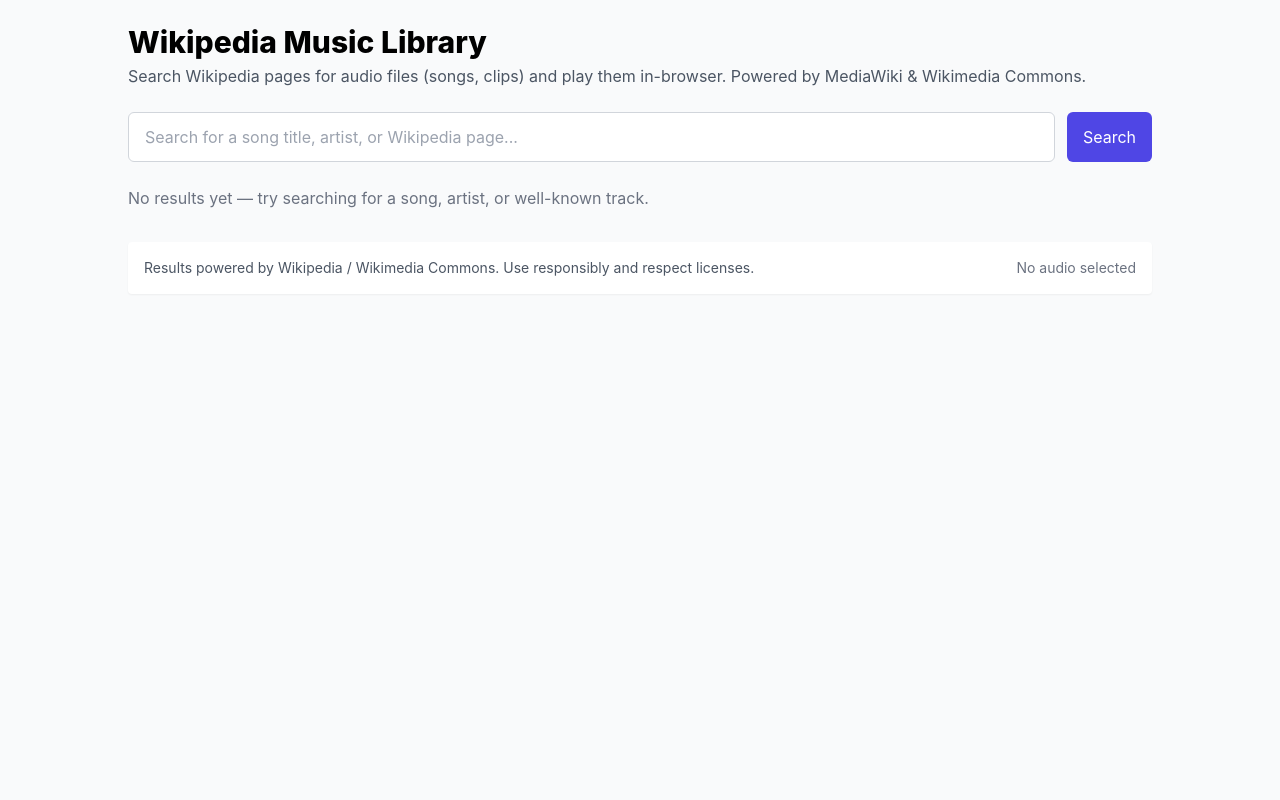
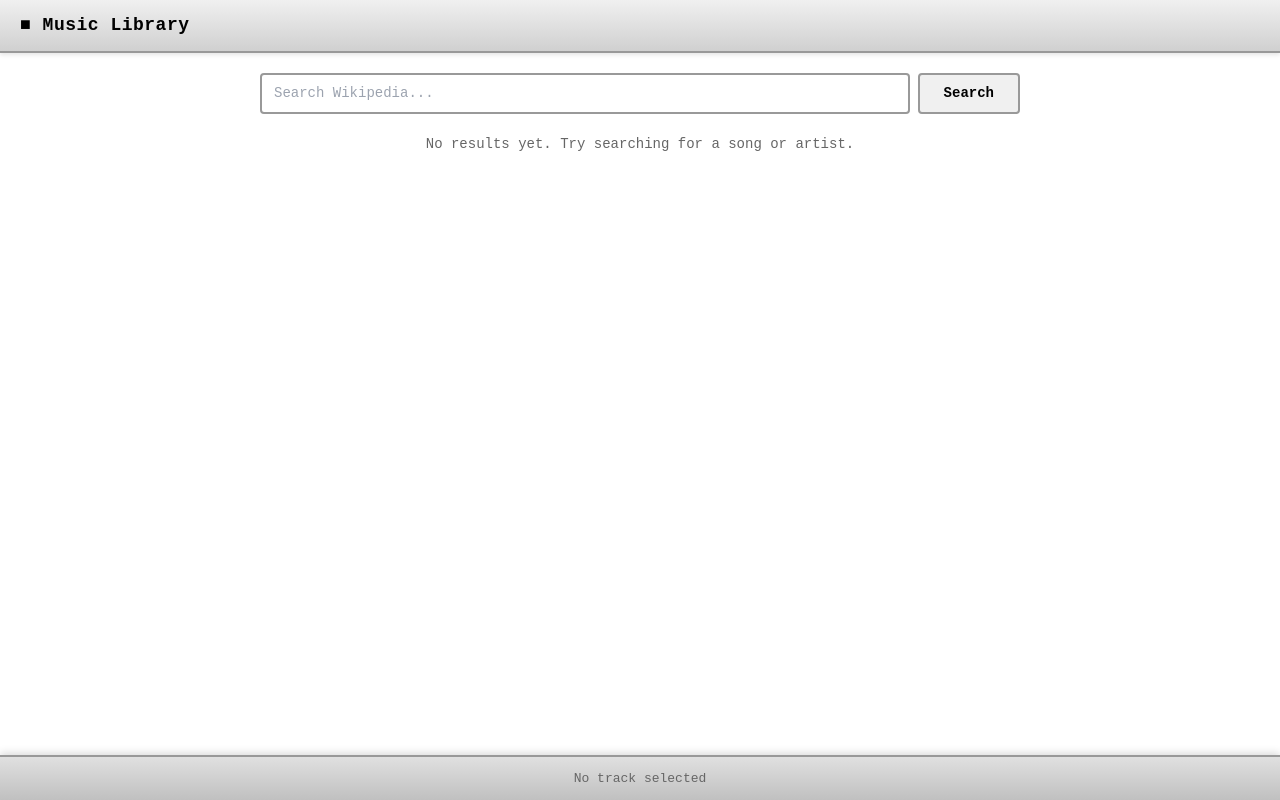
Before and after one commit to Farwalker3/wikipedia-music-library, a React (Create React App) app: page / in a window 1280 px wide. Built offline with nearby package versions, Linux system fonts and the light colour scheme.

Commit message:
Redesign with 90s Apple minimalist aesthetic + fixed player + loop

```diff
--- a/src/App.js
+++ b/src/App.js
@@ -1,21 +1,7 @@
 import React, { useState, useEffect, useRef } from "react";
 
+// 90s Apple-inspired minimalist Wikipedia Music Library
 
-// Wikipedia Music Library
-// Single-file React component (default export) you can drop into a React app.
-// Uses the MediaWiki API (wikipedia.org + commons) to search pages, extract File: links
-// and resolve audio file URLs to allow playback directly in the browser.
-// Styling uses Tailwind classes (no imports required if your project already has Tailwind configured).
-
-
-// Notes & limitations:
-// - This frontend-only app queries Wikipedia and Commons APIs with origin=* which is supported by Wikimedia.
-// - Not every Wikipedia article has audio files; many audio assets for songs live on Wikimedia Commons.
-// - Proper productionizing should add caching, server-side rate-limiting, and attribution tracking.
-// - This app attempts to be respectful of Wikimedia's APIs (small page sizes, no heavy crawling in the client).
-
-
-// Helper: search wikipedia for pages matching the query
 async function wikipediaSearch(query, limit = 10) {
   const url = new URL("https://en.wikipedia.org/w/api.php");
   url.searchParams.set("action", "query");
@@ -24,17 +10,12 @@ async function wikipediaSearch(query, limit = 10) {
   url.searchParams.set("srsearch", query);
   url.searchParams.set("srlimit", String(limit));
   url.searchParams.set("origin", "*");
-
-
   const res = await fetch(url.toString());
   if (!res.ok) throw new Error("Search failed");
   const data = await res.json();
   return data.query?.search ?? [];
 }
 
-
-// Helper: get files linked from a wikipedia page by pageid
-// We'll use prop=images to get File: entries and prop=sections if needed
 async function getFilesFromPage(pageid) {
   const url = new URL("https://en.wikipedia.org/w/api.php");
   url.searchParams.set("action", "query");
@@ -43,8 +24,6 @@ async function getFilesFromPage(pageid) {
   url.searchParams.set("format", "json");
   url.searchParams.set("imlimit", "max");
   url.searchParams.set("origin", "*");
-
-
   const res = await fetch(url.toString());
   if (!res.ok) throw new Error("Failed to fetch page images");
   const data = await res.json();
@@ -53,11 +32,7 @@ async function getFilesFromPage(pageid) {
   return first.images ?? [];
 }
 
-
-// Helper: resolve a File: title to a direct file URL via Commons (or en.wikipedia where file is hosted)
-// Supports audio extensions (ogg, oga, mp3, wav, m4a, flac)
 async function resolveFileUrl(fileTitle) {
-  // Helper to query any Wikimedia site (commons or enwiki)
   async function fetchFile(site) {
     const url = new URL(`https://${site}/w/api.php`);
     url.searchParams.set("action", "query");
@@ -74,46 +49,26 @@ async function resolveFileUrl(fileTitle) {
     const info = first.imageinfo?.[0];
     return info ? { url: info.url, mime: info.mime } : null;
   }
-
-
-  // Try Wikimedia Commons first, then fall back to English Wikipedia
   let resolved = await fetchFile("commons.wikimedia.org");
   if (!resolved) resolved = await fetchFile("en.wikipedia.org");
-
-
-  // Still not found? attempt constructing the known pattern manually as a last resort
   if (!resolved && fileTitle.match(/^File:/i)) {
     const name = fileTitle.replace(/^File:/i, "").replace(/ /g, "_");
-    resolved = {
-      url: `https://upload.wikimedia.org/wikipedia/en/${name}`,
-      mime: "audio/ogg",
-    };
+    resolved = { url: `https://upload.wikimedia.org/wikipedia/en/${name}`, mime: "audio/ogg" };
   }
-
-
   return resolved;
 }
 
-
-// Utility: filter for audio file names
 function isAudioFile(filename) {
   return /\.(ogg|oga|mp3|wav|m4a|flac)$/i.test(filename);
 }
 
-
 export default function WikipediaMusicLibrary() {
   const [query, setQuery] = useState("");
   const [loading, setLoading] = useState(false);
-  const [results, setResults] = useState([]); // {pageid, title, snippet, audioFiles: [{title, url, mime}]}[]
+  const [results, setResults] = useState([]);
   const [error, setError] = useState(null);
-  const [currentAudio, setCurrentAudio] = useState(null); // {title,url}
+  const [currentAudio, setCurrentAudio] = useState(null);
   const audioRef = useRef(null);
-
-
-  useEffect(() => {
-    // Auto-play next? We'll keep simple: user clicks play.
-  }, []);
-
 
   async function handleSearch(e) {
     e && e.preventDefault();
@@ -121,45 +76,31 @@ export default function WikipediaMusicLibrary() {
     setLoading(true);
     setError(null);
     setResults([]);
-
-
     try {
       const hits = await wikipediaSearch(query, 12);
       const pages = await Promise.all(
         hits.map(async (h) => {
-          // for each hit, get files
           try {
             const imgs = await getFilesFromPage(h.pageid);
-            // filter audio files
             const files = (imgs || []).filter((f) => isAudioFile(f.title || f.name || ""));
-            // resolve URLs for audio files
             const audioFiles = await Promise.all(
               files.map(async (f) => {
                 try {
                   const resolved = await resolveFileUrl(f.title);
                   if (resolved && resolved.mime && resolved.url) {
-                    // verify mime is audio
                     if (/^audio\//.test(resolved.mime)) return { title: f.title, url: resolved.url, mime: resolved.mime };
-                    // sometimes mime can be application/ogg etc - still include when extension matches
                     if (isAudioFile(resolved.url)) return { title: f.title, url: resolved.url, mime: resolved.mime };
                   }
-                } catch (err) {
-                  // ignore single-file failures
-                }
+                } catch (err) {}
                 return null;
               })
             );
-
-
             return { pageid: h.pageid, title: h.title, snippet: h.snippet, audioFiles: audioFiles.filter(Boolean) };
           } catch (err) {
             return { pageid: h.pageid, title: h.title, snippet: h.snippet, audioFiles: [] };
           }
         })
       );
-
-
-      // Filter results to those with audioFiles or still show top textual matches
       setResults(pages);
     } catch (err) {
       setError(err.message || "Unknown error");
@@ -168,10 +109,8 @@ export default function WikipediaMusicLibrary() {
     }
   }
 
-
   function handlePlay(file) {
     setCurrentAudio(file);
-    // after state update, ensure audio element plays
     setTimeout(() => {
       try {
         audioRef.current && audioRef.current.play();
@@ -179,98 +118,135 @@ export default function WikipediaMusicLibrary() {
     }, 100);
   }
 
+  return (
+    <div style={{ fontFamily: 'Chicago, "Courier New", monospace', backgroundColor: '#fff', minHeight: '100vh', paddingBottom: '80px' }}>
+      {/* Header - 90s Apple style */}
+      <div style={{ background: 'linear-gradient(180deg, #f0f0f0 0%, #d0d0d0 100%)', borderBottom: '2px solid #999', padding: '12px 20px', boxShadow: '0 2px 4px rgba(0,0,0,0.1)' }}>
+        <h1 style={{ margin: 0, fontSize: '18px', fontWeight: 'bold', color: '#000', letterSpacing: '0.5px' }}>■ Music Library</h1>
+      </div>
 
-  return (
-    <div className="min-h-screen bg-gray-50 p-6">
-      <div className="max-w-5xl mx-auto">
-        <header className="mb-6">
-          <h1 className="text-3xl font-extrabold">Wikipedia Music Library</h1>
-          <p className="text-gray-600 mt-1">Search Wikipedia pages for audio files (songs, clips) and play them in-browser. Powered by MediaWiki & Wikimedia Commons.</p>
-        </header>
-
-
-        <form onSubmit={handleSearch} className="flex gap-3 mb-6">
+      {/* Search Bar */}
+      <div style={{ padding: '20px', maxWidth: '800px', margin: '0 auto' }}>
+        <form onSubmit={handleSearch} style={{ display: 'flex', gap: '8px' }}>
           <input
-            className="flex-1 px-4 py-3 rounded-md border border-gray-300 focus:outline-none focus:ring-2 focus:ring-indigo-300"
-            placeholder="Search for a song title, artist, or Wikipedia page..."
+            style={{
+              flex: 1,
+              padding: '8px 12px',
+              border: '2px solid #999',
+              borderRadius: '4px',
+              fontSize: '14px',
+              fontFamily: 'inherit',
+              backgroundColor: '#fff'
+            }}
+            placeholder="Search Wikipedia..."
             value={query}
             onChange={(e) => setQuery(e.target.value)}
           />
           <button
             type="submit"
-            className="px-4 py-3 bg-indigo-600 text-white rounded-md hover:bg-indigo-700 disabled:opacity-60"
             disabled={loading}
+            style={{
+              padding: '8px 24px',
+              border: '2px solid #999',
+              borderRadius: '4px',
+              backgroundColor: '#f0f0f0',
+              fontSize: '14px',
+              fontWeight: 'bold',
+              cursor: loading ? 'not-allowed' : 'pointer',
+              fontFamily: 'inherit'
+            }}
           >
-            {loading ? "Searching..." : "Search"}
+            {loading ? 'Searching...' : 'Search'}
           </button>
         </form>
+      </div>
 
+      {/* Error */}
+      {error && (
+        <div style={{ padding: '12px 20px', margin: '0 20px', backgroundColor: '#fee', border: '2px solid #c00', borderRadius: '4px', maxWidth: '800px', marginLeft: 'auto', marginRight: 'auto' }}>
+          <strong>Error:</strong> {error}
+        </div>
+      )}
 
-        {error && <div className="mb-4 text-red-600">Error: {error}</div>}
+      {/* Results */}
+      <div style={{ padding: '0 20px', maxWidth: '800px', margin: '0 auto' }}>
+        {results.length === 0 && !loading && (
+          <p style={{ textAlign: 'center', color: '#666', fontSize: '14px' }}>No results yet. Try searching for a song or artist.</p>
+        )}
 
+        {results.map((r) => (
+          <div key={r.pageid} style={{ marginBottom: '16px', border: '2px solid #ccc', borderRadius: '4px', padding: '12px', backgroundColor: '#fafafa' }}>
+            <h3 style={{ margin: '0 0 8px 0', fontSize: '16px', fontWeight: 'bold' }}>{r.title}</h3>
+            <div style={{ fontSize: '12px', color: '#666', marginBottom: '12px' }} dangerouslySetInnerHTML={{ __html: r.snippet + '...' }} />
 
-        <section>
-          {results.length === 0 && !loading && <div className="text-gray-500">No results yet — try searching for a song, artist, or well-known track.</div>}
-
-
-          <div className="grid grid-cols-1 gap-4">
-            {results.map((r) => (
-              <article key={r.pageid} className="p-4 bg-white rounded shadow-sm">
-                <h2 className="text-lg font-semibold">{r.title}</h2>
-                <div className="text-sm text-gray-600 mt-1" dangerouslySetInnerHTML={{ __html: r.snippet + "..." }} />
-
-
-                <div className="mt-3">
             {r.audioFiles && r.audioFiles.length > 0 ? (
-                    <div className="flex flex-col gap-2">
+              <div>
                 {r.audioFiles.map((f, i) => (
-                        <div key={i} className="flex items-center gap-3">
-                          <div className="flex-1">
-                            <div className="font-medium">{f.title.replace(/^File:/i, "")}</div>
-                            <div className="text-xs text-gray-500">{f.mime} — Hosted on Commons</div>
+                  <div key={i} style={{ display: 'flex', alignItems: 'center', gap: '12px', marginTop: '8px', padding: '8px', backgroundColor: '#fff', border: '1px solid #ddd', borderRadius: '4px' }}>
+                    <div style={{ flex: 1, fontSize: '13px' }}>
+                      <div style={{ fontWeight: 'bold' }}>{f.title.replace(/^File:/i, '')}</div>
+                      <div style={{ fontSize: '11px', color: '#999' }}>{f.mime}</div>
                     </div>
-                          <div className="flex gap-2">
                     <button
                       onClick={() => handlePlay(f)}
-                              className="px-3 py-1 rounded border border-gray-300 hover:bg-gray-100"
+                      style={{
+                        padding: '6px 16px',
+                        border: '2px solid #333',
+                        borderRadius: '4px',
+                        backgroundColor: currentAudio?.url === f.url ? '#000' : '#f0f0f0',
+                        color: currentAudio?.url === f.url ? '#fff' : '#000',
+                        fontSize: '12px',
+                        fontWeight: 'bold',
+                        cursor: 'pointer',
+                        fontFamily: 'inherit'
+                      }}
                     >
-                              Play
+                      {currentAudio?.url === f.url ? '▶ Playing' : '▶ Play'}
                     </button>
-                            <a
-                              href={f.url}
-                              target="_blank"
-                              rel="noreferrer"
-                              className="px-3 py-1 rounded border border-gray-300 hover:bg-gray-100"
-                            >
-                              Open
-                            </a>
-                          </div>
                   </div>
                 ))}
               </div>
             ) : (
-                    <div className="text-sm text-gray-500">No audio files found on this page.</div>
+              <div style={{ fontSize: '12px', color: '#999', fontStyle: 'italic' }}>No audio files found</div>
             )}
           </div>
-              </article>
         ))}
       </div>
-        </section>
 
-
-        <footer className="mt-8 p-4 bg-white rounded shadow-sm flex items-center justify-between">
-          <div className="text-sm text-gray-600">Results powered by Wikipedia / Wikimedia Commons. Use responsibly and respect licenses.</div>
-          <div>
+      {/* Fixed Player at Bottom - 90s style */}
+      <div style={{
+        position: 'fixed',
+        bottom: 0,
+        left: 0,
+        right: 0,
+        background: 'linear-gradient(180deg, #e0e0e0 0%, #c0c0c0 100%)',
+        borderTop: '2px solid #999',
+        padding: '12px 20px',
+        boxShadow: '0 -2px 8px rgba(0,0,0,0.15)',
+        zIndex: 1000
+      }}>
         {currentAudio ? (
-              <div className="flex items-center gap-3">
-                <div className="text-sm">Now playing: <strong>{currentAudio.title.replace(/^File:/i, "")}</strong></div>
-                <audio ref={audioRef} controls src={currentAudio.url} preload="metadata" />
+          <div style={{ maxWidth: '800px', margin: '0 auto', display: 'flex', alignItems: 'center', gap: '16px' }}>
+            <div style={{ flex: 1, minWidth: 0 }}>
+              <div style={{ fontSize: '13px', fontWeight: 'bold', whiteSpace: 'nowrap', overflow: 'hidden', textOverflow: 'ellipsis' }}>
+                ♫ {currentAudio.title.replace(/^File:/i, '')}
+              </div>
+              <div style={{ fontSize: '11px', color: '#666' }}>Now Playing</div>
+            </div>
+            <audio
+              ref={audioRef}
+              src={currentAudio.url}
+              controls
+              loop
+              preload="metadata"
+              style={{ height: '32px' }}
+            />
           </div>
         ) : (
-              <div className="text-sm text-gray-500">No audio selected</div>
+          <div style={{ maxWidth: '800px', margin: '0 auto', textAlign: 'center', fontSize: '13px', color: '#666' }}>
+            No track selected
+          </div>
         )}
-          </div>
-        </footer>
       </div>
     </div>
   );
```
Lines whose indentation alone changed are shown as unchanged.
